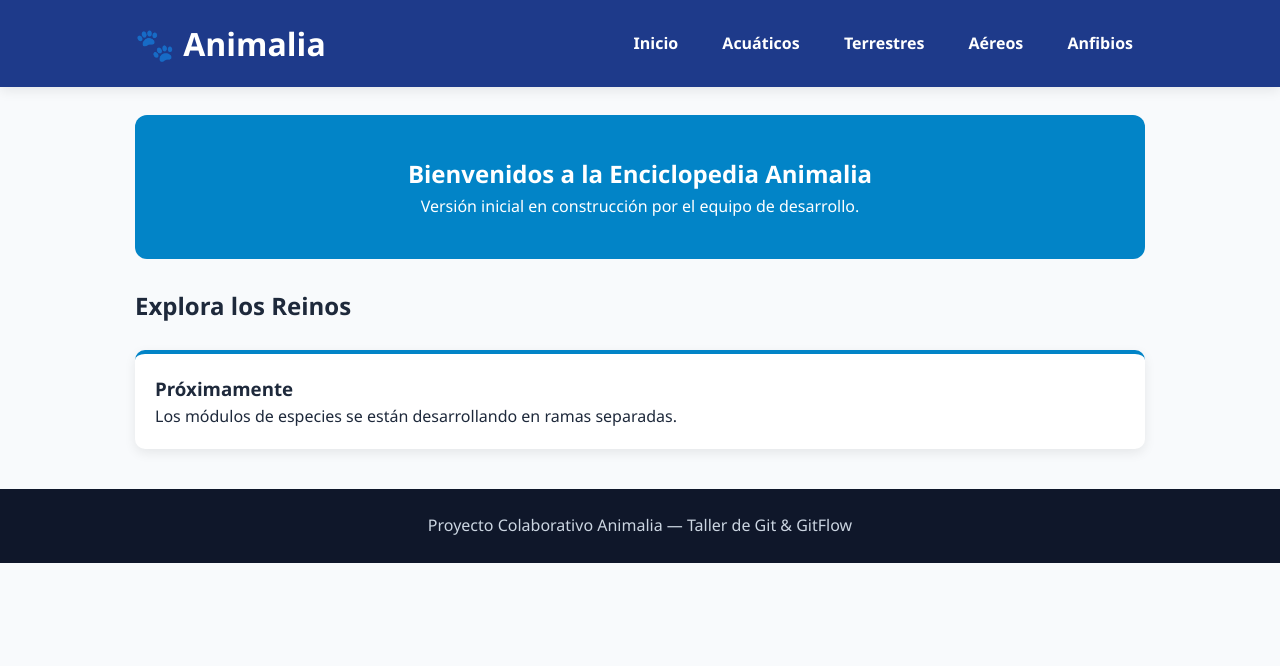
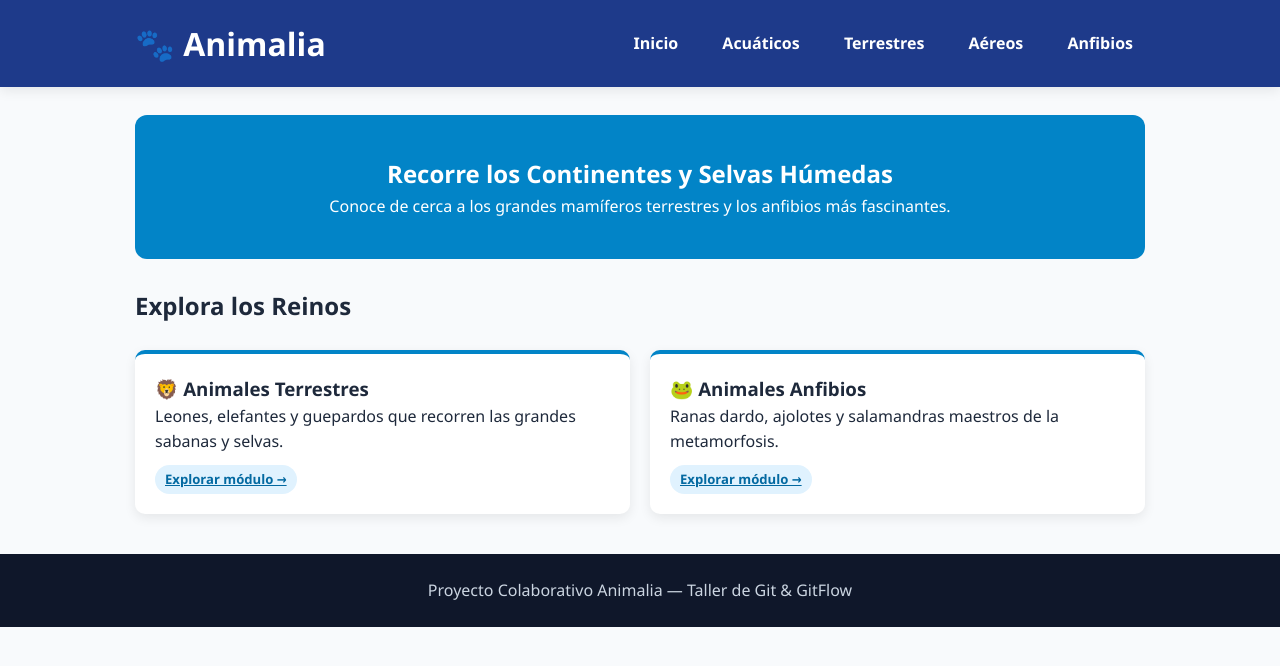
Before and after one commit to bsycruz/animalia-gitflow, a plain HTML site: page Nueva carpeta/index.html in a window 1280 px wide. Drawn offline with Linux system fonts and the light colour scheme; files that its build step writes are made by us from their sources.

Commit message:
feat(home): update hero banner and add terrestrial and amphibian cards

```diff
--- a/Nueva carpeta/index.html
+++ b/Nueva carpeta/index.html
@@ -4,7 +4,7 @@
   <meta charset="UTF-8">
   <meta name="viewport" content="width=device-width, initial-scale=1.0">
   <title>Animalia | Enciclopedia del Reino Animal</title>
-  <link rel="stylesheet" href="styles.css">
+  <link rel="stylesheet" href="Css/styles.css">
 </head>
 <body>
   <header class="site-header">
@@ -23,18 +23,24 @@
   <main class="container">
     <!-- ZONA DE CONFLICTO PAREJA A (CODERS 1 Y 2): HERO BANNER -->
     <section id="hero-banner" class="hero-banner">
-      <h2>Bienvenidos a la Enciclopedia Animalia</h2>
-      <p>Versión inicial en construcción por el equipo de desarrollo.</p>
+      <h2>Recorre los Continentes y Selvas Húmedas</h2>
+      <p>Conoce de cerca a los grandes mamíferos terrestres y los anfibios más fascinantes.</p>
     </section>
 
     <!-- ZONA DE TARJETAS DEL CATÁLOGO -->
     <section id="catalogo-reinos" class="catalogo-section">
       <h2>Explora los Reinos</h2>
       <div class="card-grid">
-        <!-- Aquí se integrarán las tarjetas de cada categoría en la Fase 2 -->
         <article class="card">
-          <h3>Próximamente</h3>
-          <p>Los módulos de especies se están desarrollando en ramas separadas.</p>
+          <h3>🦁 Animales Terrestres</h3>
+          <p>Leones, elefantes y guepardos que recorren las grandes sabanas y selvas.</p>
+          <a href="terrestres.html" class="badge">Explorar módulo &rarr;</a>
+        </article>
+
+        <article class="card">
+          <h3>🐸 Animales Anfibios</h3>
+          <p>Ranas dardo, ajolotes y salamandras maestros de la metamorfosis.</p>
+          <a href="anfibios.html" class="badge">Explorar módulo &rarr;</a>
         </article>
       </div>
     </section>
```
Also changed, not shown: Nueva carpeta/acuaticos.html (+1 -1 lines), Nueva carpeta/aereos.html (+1 -1 lines), Nueva carpeta/anfibios.html (+1 -1 lines).
